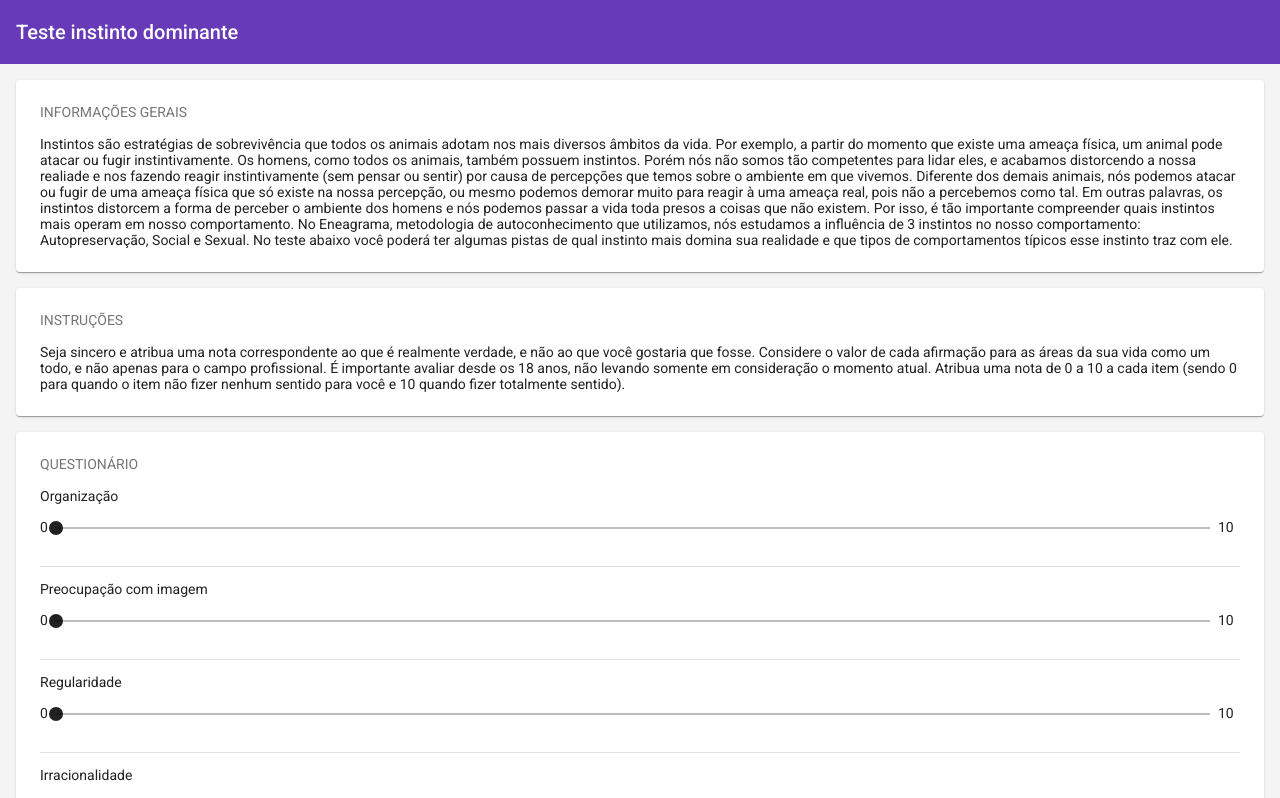
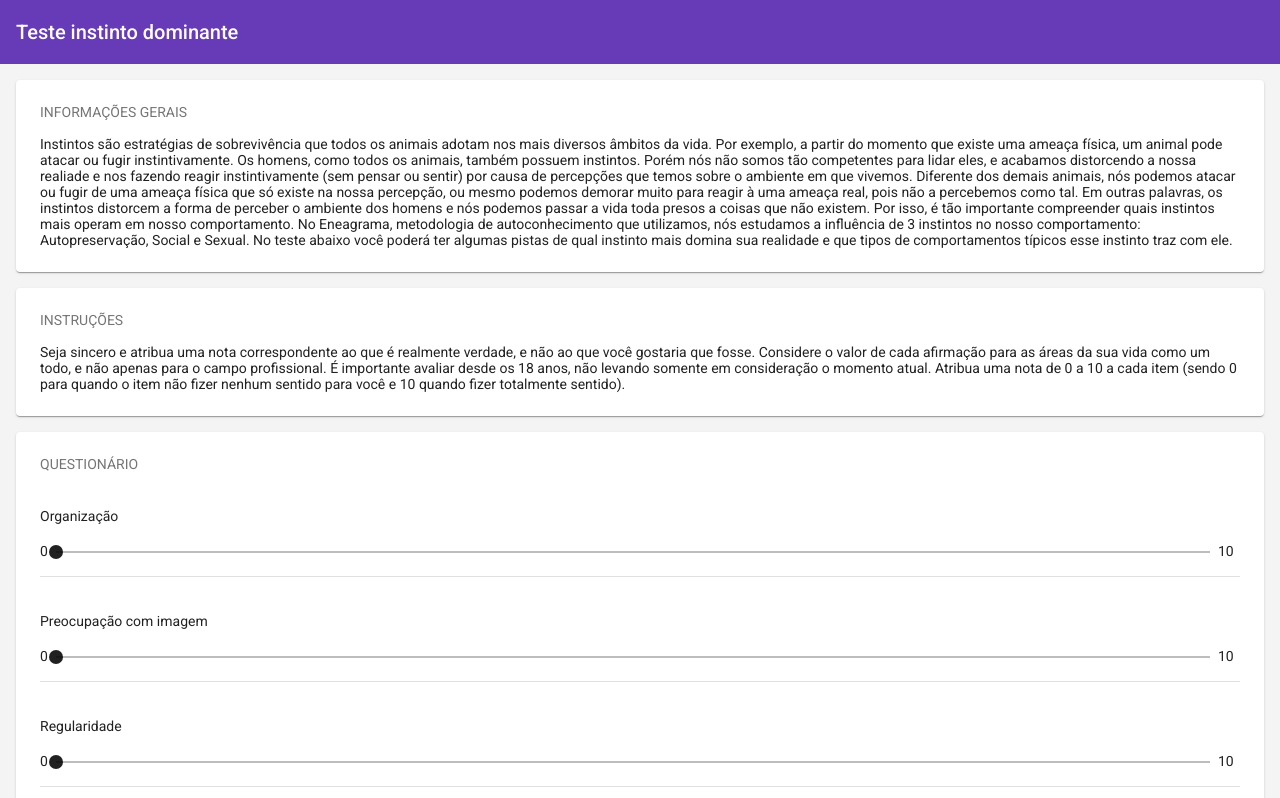
Before and after one commit to damasio34/instintoDominante, an Angular app: page / in a window 1280 px wide. Shown: the top 798 px of the page. Built offline with nearby package versions, Linux system fonts and the light colour scheme.

Commit message:
Calculo da resposta do usuário pelo questionario.

```diff
--- a/src/app/components/questionario/questionario.component.html
+++ b/src/app/components/questionario/questionario.component.html
@@ -1,39 +1,44 @@
 <mat-card>
   <mat-card-subtitle>INFORMAÇÕES GERAIS</mat-card-subtitle>
   <mat-card-content>
-    Instintos são estratégias de sobrevivência que todos os animais adotam nos mais diversos âmbitos da vida. Por exemplo, a partir do momento que existe uma ameaça física, um animal pode atacar ou fugir instintivamente. Os homens, como todos os animais, também possuem instintos. Porém nós não somos tão competentes para lidar eles, e acabamos distorcendo a nossa realiade e nos fazendo reagir instintivamente (sem pensar ou sentir) por causa de percepções que temos sobre o ambiente em que vivemos.  Diferente dos demais animais, nós podemos atacar ou fugir de uma ameaça física que só existe na nossa percepção, ou mesmo podemos demorar muito para reagir à uma ameaça real, pois não a percebemos como tal. Em outras palavras, os instintos distorcem a forma de perceber o ambiente dos homens e nós podemos passar a vida toda presos a coisas que não existem. Por isso, é tão importante compreender quais instintos mais operam em nosso comportamento. No Eneagrama, metodologia de autoconhecimento que utilizamos, nós estudamos a influência de 3 instintos no nosso comportamento: Autopreservação, Social e Sexual. No teste abaixo você poderá ter algumas pistas de qual instinto mais domina sua realidade e que tipos de comportamentos típicos esse instinto traz com ele.
+    Instintos são estratégias de sobrevivência que todos os animais adotam nos mais diversos âmbitos da vida. Por
+    exemplo, a partir do momento que existe uma ameaça física, um animal pode atacar ou fugir instintivamente. Os
+    homens, como todos os animais, também possuem instintos. Porém nós não somos tão competentes para lidar eles, e
+    acabamos distorcendo a nossa realiade e nos fazendo reagir instintivamente (sem pensar ou sentir) por causa de
+    percepções que temos sobre o ambiente em que vivemos. Diferente dos demais animais, nós podemos atacar ou fugir de
+    uma ameaça física que só existe na nossa percepção, ou mesmo podemos demorar muito para reagir à uma ameaça real,
+    pois não a percebemos como tal. Em outras palavras, os instintos distorcem a forma de perceber o ambiente dos homens
+    e nós podemos passar a vida toda presos a coisas que não existem. Por isso, é tão importante compreender quais
+    instintos mais operam em nosso comportamento. No Eneagrama, metodologia de autoconhecimento que utilizamos, nós
+    estudamos a influência de 3 instintos no nosso comportamento: Autopreservação, Social e Sexual. No teste abaixo você
+    poderá ter algumas pistas de qual instinto mais domina sua realidade e que tipos de comportamentos típicos esse
+    instinto traz com ele.
   </mat-card-content>
 </mat-card>
 <mat-card>
   <mat-card-subtitle>INSTRUÇÕES</mat-card-subtitle>
   <mat-card-content>
-    Seja sincero e atribua uma nota correspondente ao que é realmente verdade, e não ao que você gostaria que fosse. Considere o valor de cada afirmação para as áreas da sua vida como um todo, e não apenas para o campo profissional. É importante avaliar desde os 18 anos, não levando somente em consideração o momento atual.
-    Atribua uma nota de 0 a 10 a cada item (sendo 0 para quando o item não fizer nenhum sentido para você e 10 quando fizer totalmente sentido).
+    Seja sincero e atribua uma nota correspondente ao que é realmente verdade, e não ao que você gostaria que fosse.
+    Considere o valor de cada afirmação para as áreas da sua vida como um todo, e não apenas para o campo profissional.
+    É importante avaliar desde os 18 anos, não levando somente em consideração o momento atual.
+    Atribua uma nota de 0 a 10 a cada item (sendo 0 para quando o item não fizer nenhum sentido para você e 10 quando
+    fizer totalmente sentido).
   </mat-card-content>
 </mat-card>
 <mat-card>
   <mat-card-subtitle>QUESTIONÁRIO</mat-card-subtitle>
   <mat-card-content>
     <form class="questionario" [formGroup]="questionario">
-      <div formArrayName="perguntas" *ngFor="let pergunta of questionario.controls.perguntas?.value; let i = index">
-        <p>
-          <span>{{pergunta.titulo}}</span><br />
-          <span class="text-small">0</span>
-          <mat-slider
-            thumbLabel
-            min="0"
-            max="10"
-            step="1"
-            tickInterval="1"
-            color="primary"
-            value="pergunta.resposta.pontuacao"
-            [formGroupName]="i"
-          ></mat-slider>
-          <span class="text-small">10</span>
-        </p>
+      <div class="pergunta" formArrayName="perguntas"
+        *ngFor="let pergunta of questionario.controls.perguntas?.value; let i = index">
+        <span class="label-slider">{{pergunta.titulo}}</span><br />
+        <span class="text-small">0</span>
+        <mat-slider thumbLabel min="0" max="10" step="1" tickInterval="1" color="primary"
+          [(value)]="pergunta.resposta.pontuacao" [formGroupName]="i"></mat-slider>
+        <span class="text-small">10</span>
         <mat-divider></mat-divider>
       </div>
     </form>
   </mat-card-content>
 </mat-card>
-<button mat-raised-button color="primary">Enviar</button>
+<button mat-raised-button color="primary" (click)="onSubmit()">Enviar</button>
--- a/src/app/components/questionario/questionario.component.scss
+++ b/src/app/components/questionario/questionario.component.scss
@@ -3,7 +3,6 @@
     padding: 24px;
     margin: 16px;
   }
-
  .main-subtitle {
     display: flex;
     padding: 0 0 16px !important;
@@ -19,3 +18,10 @@
     width: calc(100% - 32px);
   }
 }
+.pergunta {
+  padding: 16px 0;
+}
+.label-slider {
+  font-size: 14px;
+  line-height: 24px;
+}
--- a/src/app/components/questionario/questionario.component.ts
+++ b/src/app/components/questionario/questionario.component.ts
@@ -1,3 +1,4 @@
+import { InstintoService } from './../../services/instinto.service';
 import { Component, OnInit } from '@angular/core';
 import { FormBuilder, FormGroup, FormArray, Validators } from '@angular/forms';
 import { Pergunta } from '../../models/pergunta';
@@ -13,7 +14,7 @@ export class QuestionarioComponent implements OnInit {
   questionario: FormGroup;
   perguntas: Array<Pergunta>;
 
-  constructor(private formBuilder: FormBuilder) {
+  constructor(private formBuilder: FormBuilder, private instintoService: InstintoService) {
     this.questionario = this.formBuilder.group({
       perguntas: this.formBuilder.array([]),
     });
@@ -55,8 +56,13 @@ export class QuestionarioComponent implements OnInit {
 
     const perguntas = this.questionario.controls.perguntas as FormArray;
     this.perguntas.forEach(pergunta => {
-      perguntas.push(this.formBuilder.control(pergunta, Validators.required));
+      const control = this.formBuilder.control(pergunta, Validators.required);
+      perguntas.push(control);
     });
   }
 
+  onSubmit() {
+    this.instintoService.definirPerfil(this.questionario.value.perguntas);
+  }
+
 }
--- a/src/app/models/pergunta.ts
+++ b/src/app/models/pergunta.ts
@@ -9,5 +9,6 @@ export class Pergunta {
   constructor(titulo: string, perfil: Perfil) {
     this.titulo = titulo;
     this.perfil = perfil;
+    this.resposta = new Resposta(0);
   }
 }
```
Also changed, not shown: 1 other file (tests, documents, lock files or other folders).
